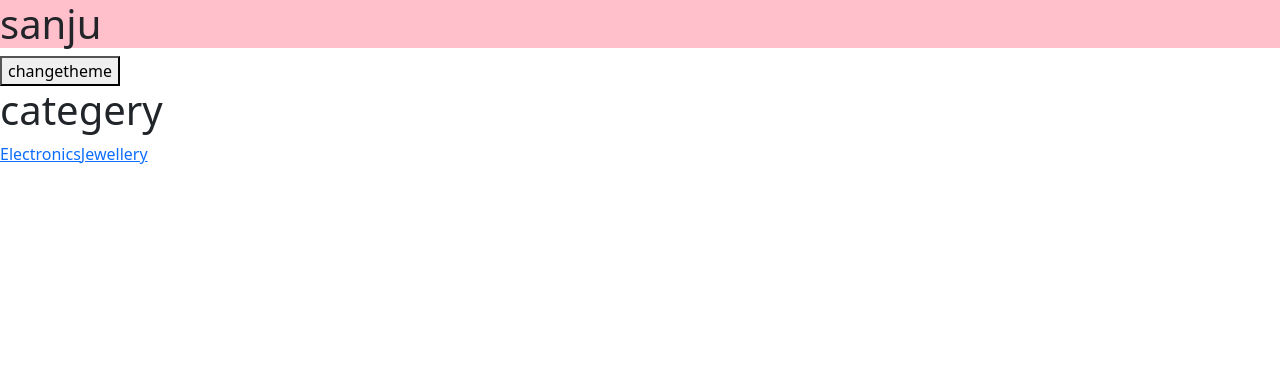
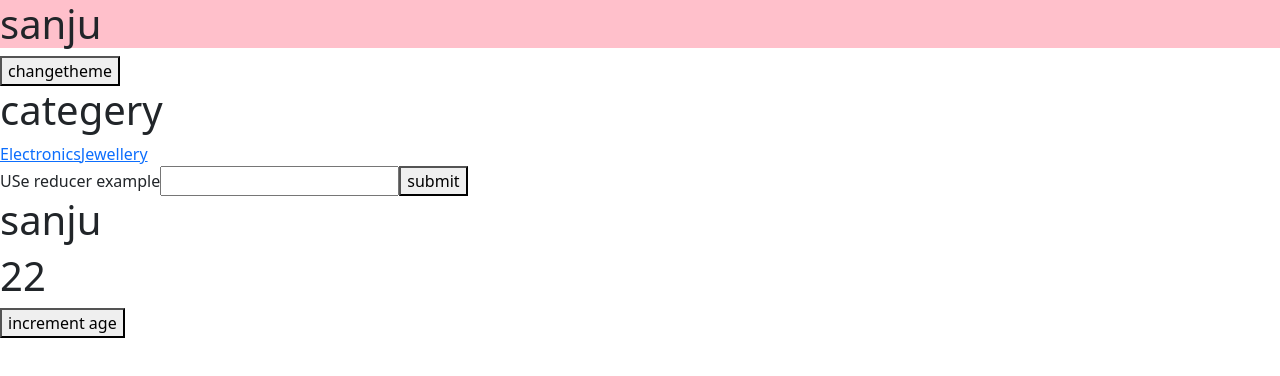
Before and after one commit to sanju1707/react-tasks, a React (Vite) app: page /categery in a window 1280 px wide. Shown: the top 376 px of the page. Built offline with nearby package versions, Linux system fonts and the light colour scheme.

Commit message:
user reducer done

```diff
--- /dev/null
+++ b/src/components/hooks/usereducer/usereducer.jsx
@@ -0,0 +1,51 @@
+import { useReducer, useState } from "react"
+
+const reducer=(state,action)=>{
+    switch(action.type){
+        case "INCREMENT_AGE":
+            return{...state,age:state.age+1}
+        case "CHANGE_NAME":
+            return{...state,name:action.payload}
+        default:
+            return state
+    }
+
+}
+function UseReducerExample(){
+    const initialState={
+        name:"sanju",
+        age:22,
+        todos:["he is maheshbabu fan" ,"lover of indu"],
+        homeAddress:{
+
+        }
+
+    }
+    const[currentState,dispatch]= useReducer(reducer,initialState)
+    const incrementAgeHandler=()=>{
+        dispatch({
+            type:"INCREMENT_AGE",
+            payload:1
+        })
+    }
+    const[name,setName]=useState("")
+    const nameHandler=(event)=>{
+        setName(event.target.value)
+    }
+    const onSubmit=()=>{
+        dispatch({
+            type:"CHANGE_NAME",
+            payload:name
+        })
+    }
+    return(
+       <div>USe reducer example
+        <input type='text' value={name} onChange={nameHandler}/>
+        <button onClick={onSubmit}>submit</button>
+        <h1>{currentState.name}</h1>
+        <h1>{currentState.age}</h1>
+        <button onClick={incrementAgeHandler}>increment age</button>
+       </div>
+    )
+}
+export default UseReducerExample
--- a/src/navigation/nestednavcat.jsx
+++ b/src/navigation/nestednavcat.jsx
@@ -1,6 +1,7 @@
 import { useContext } from "react"
 import { Outlet ,Link} from "react-router-dom"
 import { UserDetails } from "./navigation-stack"
+import UseReducerExample from "../components/hooks/usereducer/usereducer"
 
 
 const Categery=()=>{
@@ -19,6 +20,7 @@ const Categery=()=>{
 
 
         <Outlet/>
+        <UseReducerExample/>
         </>
     )
 }
```
